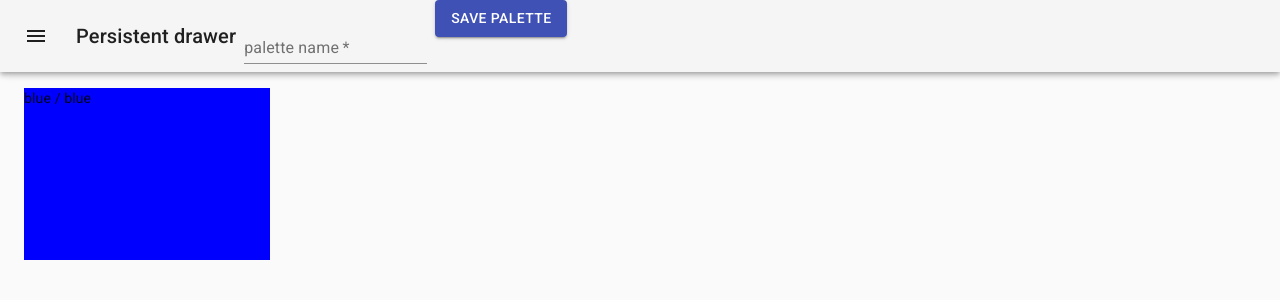
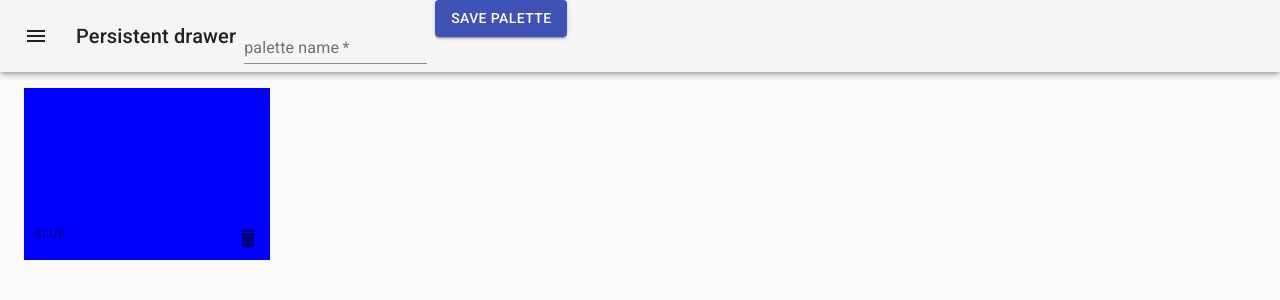
Before and after one commit to Bartosz-L/color_app_react, a React (Create React App) app: page /palette/new in a window 1280 px wide. Shown: the top 300 px of the page. Built offline with nearby package versions, Linux system fonts and the light colour scheme.

Commit message:
style draggable box

```diff
--- a/src/components/NewPalette/DraggableColorBox.js
+++ b/src/components/NewPalette/DraggableColorBox.js
@@ -1,12 +1,16 @@
 import React from 'react'
 import { withStyles } from '@material-ui/styles'
 import styles from '../../styles/DraggableColorBox'
+import DeleteIcon from '@material-ui/icons/Delete'
 
 const DraggableColorBox = props => {
   const { color, name, classes } = props
   return (
     <div className={classes.root} style={{ backgroundColor: color }}>
-      {color} / {name}
+      <div className={classes.boxContent}>
+        <span>{name}</span>
+        <DeleteIcon className={classes.deleteIcon} />
+      </div>
     </div>
   )
 }
--- a/src/styles/DraggableColorBox.js
+++ b/src/styles/DraggableColorBox.js
@@ -7,5 +7,25 @@ export default {
     position: 'relative',
     cursor: 'pointer',
     marginBottom: '-3.5px',
+    '&:hover svg': {
+      color: 'white',
+      transform: 'scale(1.5)',
+    },
+  },
+  boxContent: {
+    position: 'absolute',
+    width: '100%',
+    left: '0px',
+    bottom: '0px',
+    padding: '10px',
+    color: 'rgba(0,0,0,0.5)',
+    letterSpacing: '1px',
+    textTransform: 'uppercase',
+    fontSize: '12px',
+    display: 'flex',
+    justifyContent: 'space-between',
+  },
+  deleteIcon: {
+    transition: 'all 0.3s ease-in-out',
   },
 }
```
